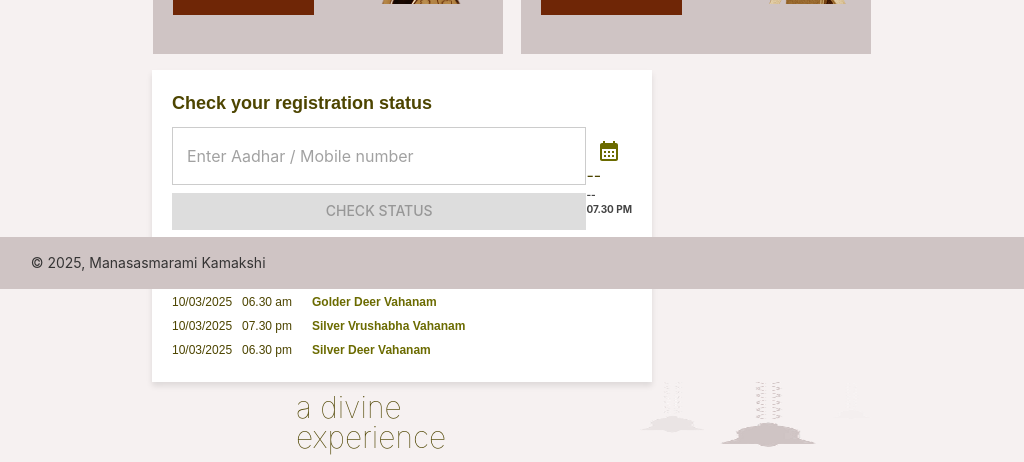
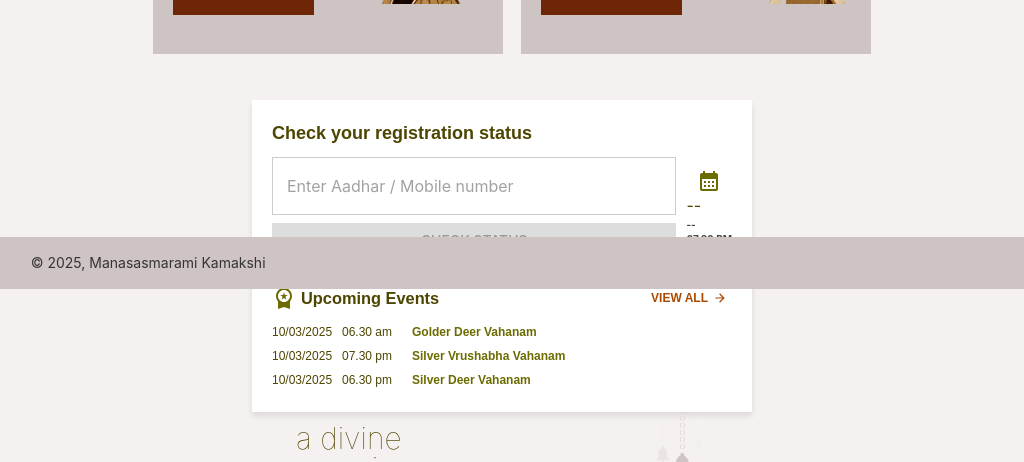
Before and after one commit to kanchikovil/ms-kamakshi-app, a Next.js app: page / in a window 1024 px wide. Shown: the part 511-973 px from the top of the page. Built offline with nearby package versions, Linux system fonts and the light colour scheme; no server answers; a web font is replaced by a local one.

Commit message:
Update RegistrationStatusCard.module.css

```diff
--- a/src/app/components/RegistrationStatusCard.module.css
+++ b/src/app/components/RegistrationStatusCard.module.css
@@ -61,11 +61,10 @@
 
 .date,
 .time {
-  font-size: 14px;
+  font-size: 10px;
   color: #444;
   font-weight: 700;
   margin: 4px;
-  font-size: 10px;
 }
 
 /* Upcoming Events */
@@ -129,7 +128,7 @@
 .footerHeading {
   margin: 0;
   color: #4F4500;
-  font-size: 24;
+  font-size: 24px;
   font-weight: 200;
 }
 
@@ -143,15 +142,16 @@
   display: flex;
   position: relative;
   flex: 1;
-  height:100;
+  height: 100px;
   margin-left: 10%;
 }
-@media (max-width: 1257px) and (min-width: 1020px){
+
+@media (max-width: 1257px) and (min-width: 1020px) {
   .cardContainer {
     max-width: 400px;
     padding: 40px;
-    margin-top: 50;
-    margin-left: 50;
+    margin-top: 50px;
+    margin-left: 50px;
   }
 
   .title {
@@ -173,11 +173,9 @@
     align-items: center;
     justify-content: center;
     border-radius: 5px;
-  margin-left: 10;
-  margin: 0 auto;
+    margin: 0 auto 0 10px;
     width: fit-content;
   }
-
 
   .icon {
     font-size: 24px !important;
@@ -223,8 +221,8 @@
   }
 
   .footerHeading {
-    font-size: 30px!important;
-    font-weight: 2100;
+    font-size: 30px !important;
+    font-weight: 700;
   }
 
   .footerHeaderHolder,
@@ -233,25 +231,26 @@
     max-height: 65px !important;
   }
 }
-@media (max-width: 1250px){
+
+@media (max-width: 1250px) {
   .cardContainer {
     max-width: 300px;
     padding: 40px;
-    margin-top: 30;
-    margin-left: 100;
+    margin-top: 30px;
+    margin-left: 100px;
   }
 }
-@media (max-width: 1025px){
+
+@media (max-width: 1025px) {
   .cardContainer {
     padding: 20px;
-     margin-right:100;
+    margin-right: 100px;
     align-items: center;
     border-radius: 0;
     max-width: 500px;
     box-shadow: 0px 4px 6px rgba(0, 0, 0, 0.1);
     font-family: "Arima Madurai", sans-serif;
     z-index: 100;
-
   }
 }
 
@@ -282,17 +281,11 @@
   }
 
   .scheduledStatus {
-    margin-left: 0;
-    align-items: flex-start;
-  }
-
-.scheduledStatus {
     display: flex;
     flex-direction: column;
     align-items: center;
     justify-content: center;
     border-radius: 5px;
-  margin-left: 0;
     margin: 0 auto;
     width: fit-content;
   }
```
Lines whose indentation alone changed are shown as unchanged.
